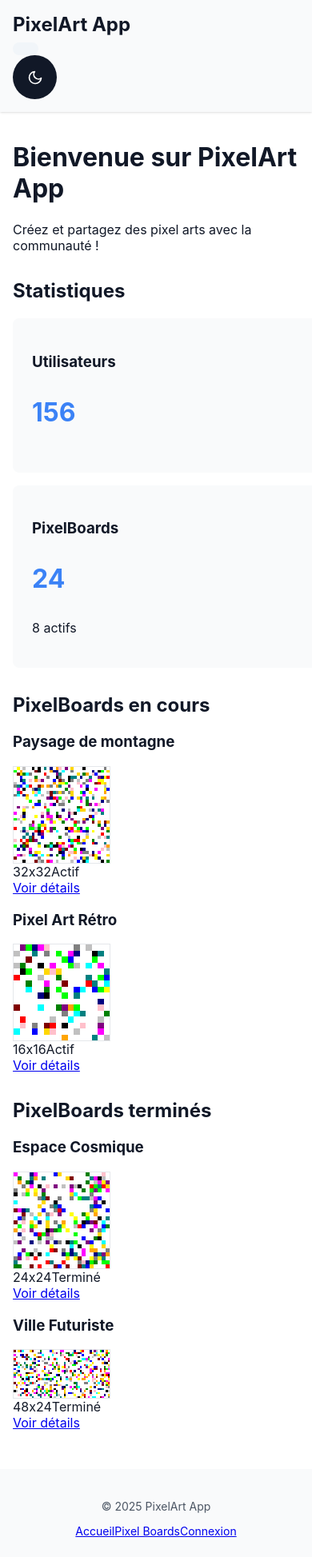
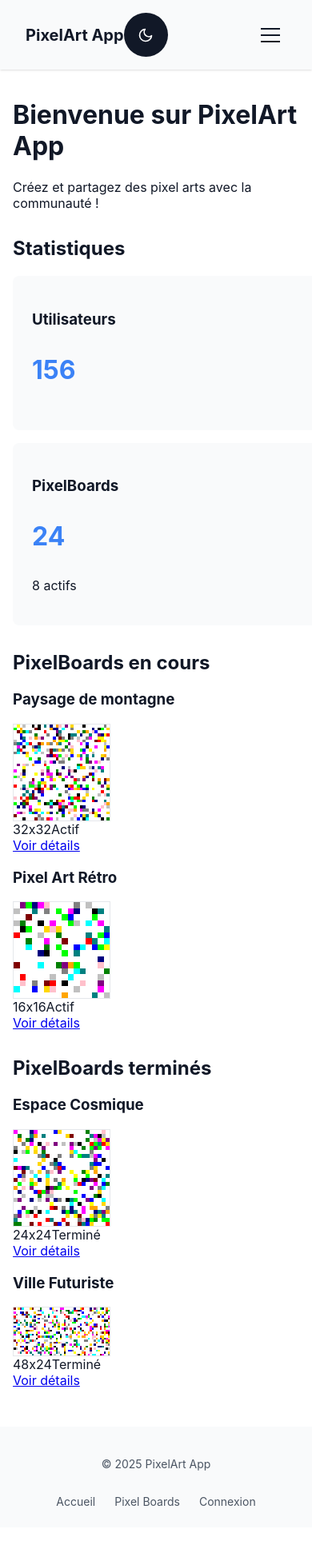
Before and after one commit to florianbrrl/MBDS-Pixel-Art-REACT, a React (Vite) app in the folder frontend/: page / in a window 390 px wide. Shown: the top 1947 px of the page at 80% size. After the commit the page ends 1910 px from the top, so only its background shows below. Built offline with nearby package versions, Linux system fonts and the light colour scheme; the HTML template or start-up script is replaced by a standard one.

Commit message:
style(frontend): ajouter styles pour navigation responsive

```diff
--- a/frontend/src/App.tsx
+++ b/frontend/src/App.tsx
@@ -4,6 +4,7 @@ import { ThemeProvider } from '@/contexts/ThemeContext';
 import './styles/theme.css';
 import './styles/theme-components.css';
 import './styles/auth-forms.css';
+import './styles/navigation-responsive.css';
 import './index.css';
 
 function App() {
--- /dev/null
+++ b/frontend/src/styles/navigation-responsive.css
@@ -0,0 +1,204 @@
+/* Styles pour le layout principal et la navigation responsive */
+
+/* Header layout */
+.header-content {
+  display: flex;
+  align-items: center;
+  justify-content: space-between;
+  width: 100%;
+}
+
+/* Footer styles */
+.app-footer {
+  padding: 1.5rem;
+  background-color: var(--bg-secondary);
+  color: var(--text-secondary);
+}
+
+.footer-content {
+  max-width: 1200px;
+  margin: 0 auto;
+  display: flex;
+  flex-direction: column;
+  align-items: center;
+  gap: 1rem;
+}
+
+.footer-links {
+  display: flex;
+  gap: 1.5rem;
+}
+
+.footer-link {
+  color: var(--text-secondary);
+  text-decoration: none;
+  transition: color 0.2s ease;
+}
+
+.footer-link:hover {
+  color: var(--color-primary);
+}
+
+/* Menu hamburger */
+.mobile-menu-button {
+  display: none;
+  background: transparent;
+  border: none;
+  cursor: pointer;
+  padding: 0.5rem;
+  margin-left: auto;
+  z-index: 20;
+}
+
+.hamburger {
+  display: flex;
+  flex-direction: column;
+  justify-content: space-between;
+  width: 24px;
+  height: 18px;
+}
+
+.hamburger-line {
+  width: 100%;
+  height: 2px;
+  background-color: var(--text-primary);
+  transition: all 0.3s ease;
+}
+
+.hamburger.open .hamburger-line:nth-child(1) {
+  transform: translateY(8px) rotate(45deg);
+}
+
+.hamburger.open .hamburger-line:nth-child(2) {
+  opacity: 0;
+}
+
+.hamburger.open .hamburger-line:nth-child(3) {
+  transform: translateY(-8px) rotate(-45deg);
+}
+
+/* Navigation mobile */
+.mobile-nav-overlay {
+  position: fixed;
+  top: 0;
+  left: 0;
+  right: 0;
+  bottom: 0;
+  background-color: rgba(0, 0, 0, 0.5);
+  z-index: 10;
+  animation: fadeIn 0.3s ease;
+}
+
+.mobile-nav {
+  position: fixed;
+  top: 0;
+  right: 0;
+  width: 75%;
+  max-width: 300px;
+  height: 100%;
+  background-color: var(--bg-primary);
+  box-shadow: -2px 0 10px rgba(0, 0, 0, 0.1);
+  z-index: 15;
+  animation: slideIn 0.3s ease;
+  padding: 4rem 1rem 1rem;
+}
+
+.mobile-nav-list {
+  display: flex;
+  flex-direction: column;
+  list-style: none;
+  padding: 0;
+  margin: 0;
+}
+
+.mobile-nav-item {
+  margin-bottom: 1rem;
+}
+
+.mobile-nav-link,
+.mobile-nav-button {
+  display: block;
+  padding: 0.75rem 1rem;
+  color: var(--text-primary);
+  text-decoration: none;
+  font-size: 1.1rem;
+  border-radius: var(--border-radius);
+  transition: background-color 0.2s ease;
+  width: 100%;
+  text-align: left;
+  background: none;
+  border: none;
+}
+
+.mobile-nav-link:hover,
+.mobile-nav-button:hover {
+  background-color: var(--bg-tertiary);
+}
+
+/* Animations */
+@keyframes fadeIn {
+  from {
+    opacity: 0;
+  }
+  to {
+    opacity: 1;
+  }
+}
+
+@keyframes slideIn {
+  from {
+    transform: translateX(100%);
+  }
+  to {
+    transform: translateX(0);
+  }
+}
+
+/* Media queries */
+@media (max-width: 768px) {
+  .desktop-nav {
+    display: none;
+  }
+
+  .mobile-menu-button {
+    display: flex;
+    order: 2;
+  }
+
+  .theme-toggle-button {
+    order: 1;
+    margin-right: 1rem;
+  }
+
+  .header-content {
+    padding: 0 1rem;
+  }
+
+  .app-header h1 {
+    font-size: 1.25rem;
+  }
+}
+
+/* Transitions pour les liens de navigation */
+.nav-link,
+.nav-button {
+  position: relative;
+  transition: color 0.2s ease;
+}
+
+.nav-link::after,
+.nav-button::after {
+  content: '';
+  position: absolute;
+  width: 0;
+  height: 2px;
+  bottom: -2px;
+  left: 0;
+  background-color: var(--color-primary);
+  transition: width 0.3s ease;
+}
+
+.nav-link:hover::after,
+.nav-button:hover::after {
+  width: 100%;
+}
```
